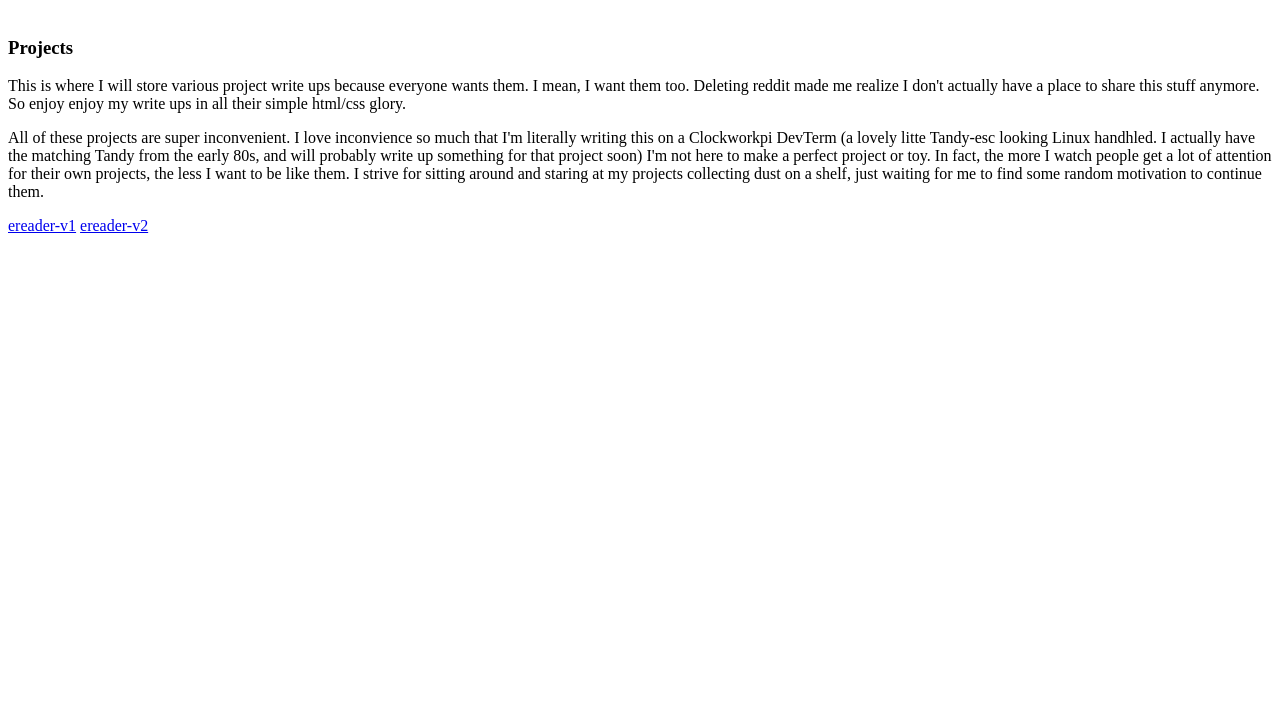
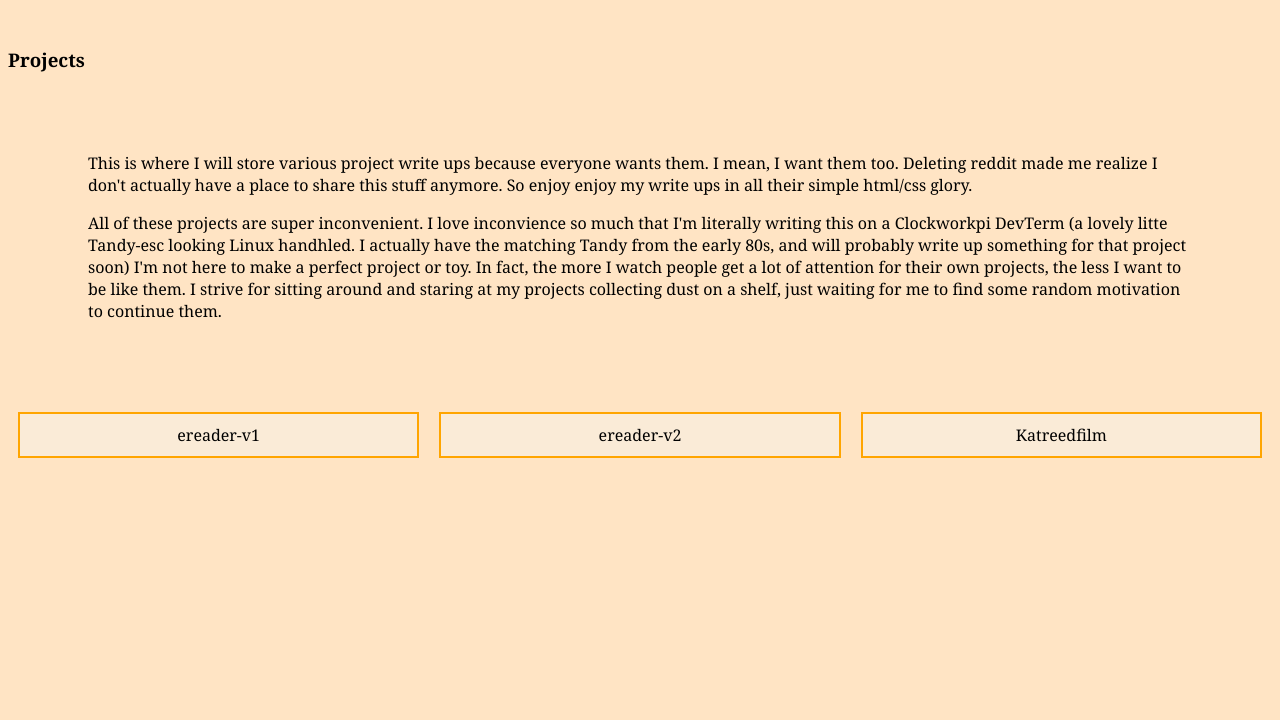
Before and after one commit to bwkrayb/bwkrayb.github.io, a plain HTML site: page index.html in a window 1280 px wide. Shown: the part 80-800 px from the top of the page. Drawn offline with Linux system fonts and the light colour scheme.

Commit message:
Add CSS and general styling to the home page
Added css for styling, made button area a flex box, flexed button
links, stylized buttons. Need to add the same to the linked pages.
Need to create katreedfilm.html as a project site.

[Ticket: X]

```diff
--- a/css/styles.css
+++ b/css/styles.css
@@ -0,0 +1,34 @@
+body {
+    background-color: bisque;
+    font-family:Cambria, Cochin, Georgia, Times, 'Times New Roman', serif
+}
+
+.home-para {
+    margin:80px
+}
+
+.link-box {
+    display:flex;
+}
+
+.link-box a {
+    border: 4px solid black;
+    padding: 10px;
+    margin: 10px;
+    flex:1;
+}
+
+.link-box a:link, .link-box a:visited {
+    background-color: antiquewhite;
+    color: black;
+    border: 2px solid orange;
+    padding: 10px 20px;
+    text-align: center;
+    text-decoration: none;
+    display: inline-block;
+}
+
+.link-box a:hover,.link-box a:active {
+    background-color: orange;
+    color: white;
+}
--- a/index.html
+++ b/index.html
@@ -9,9 +9,14 @@
    <h1>Hi, I do stuff.</h1>
    <br>
    <h3>Projects</h3>
-   <p>This is where I will store various project write ups because everyone wants them. I mean, I want them too. Deleting reddit made me realize I don't actually have a place to share this stuff anymore. So enjoy enjoy my write ups in all their simple html/css glory.</p>
-   <p>All of these projects are super inconvenient. I love inconvience so much that I'm literally writing this on a Clockworkpi DevTerm (a lovely litte Tandy-esc looking Linux handhled. I actually have the matching Tandy from the early 80s, and will probably write up something for that project soon) I'm not here to make a perfect project or toy. In fact, the more I watch people get a lot of attention for their own projects, the less I want to be like them. I strive for sitting around and staring at my projects collecting dust on a shelf, just waiting for me to find some random motivation to continue them.</p>
-   <a href="projects/ereader-v1.html">ereader-v1</a>
-   <a href="projects/ereader-v2.html">ereader-v2</a>
+   <div class="home-para">
+      <p>This is where I will store various project write ups because everyone wants them. I mean, I want them too. Deleting reddit made me realize I don't actually have a place to share this stuff anymore. So enjoy enjoy my write ups in all their simple html/css glory.</p>
+      <p>All of these projects are super inconvenient. I love inconvience so much that I'm literally writing this on a Clockworkpi DevTerm (a lovely litte Tandy-esc looking Linux handhled. I actually have the matching Tandy from the early 80s, and will probably write up something for that project soon) I'm not here to make a perfect project or toy. In fact, the more I watch people get a lot of attention for their own projects, the less I want to be like them. I strive for sitting around and staring at my projects collecting dust on a shelf, just waiting for me to find some random motivation to continue them.</p>
+   </div>
+   <div class="link-box">
+      <a href="projects/ereader-v1.html">ereader-v1</a>
+      <a href="projects/ereader-v2.html">ereader-v2</a>
+      <a href="projects/kat-site.html">Katreedfilm</a>
+   </div>
   </body>
 </html>
```
